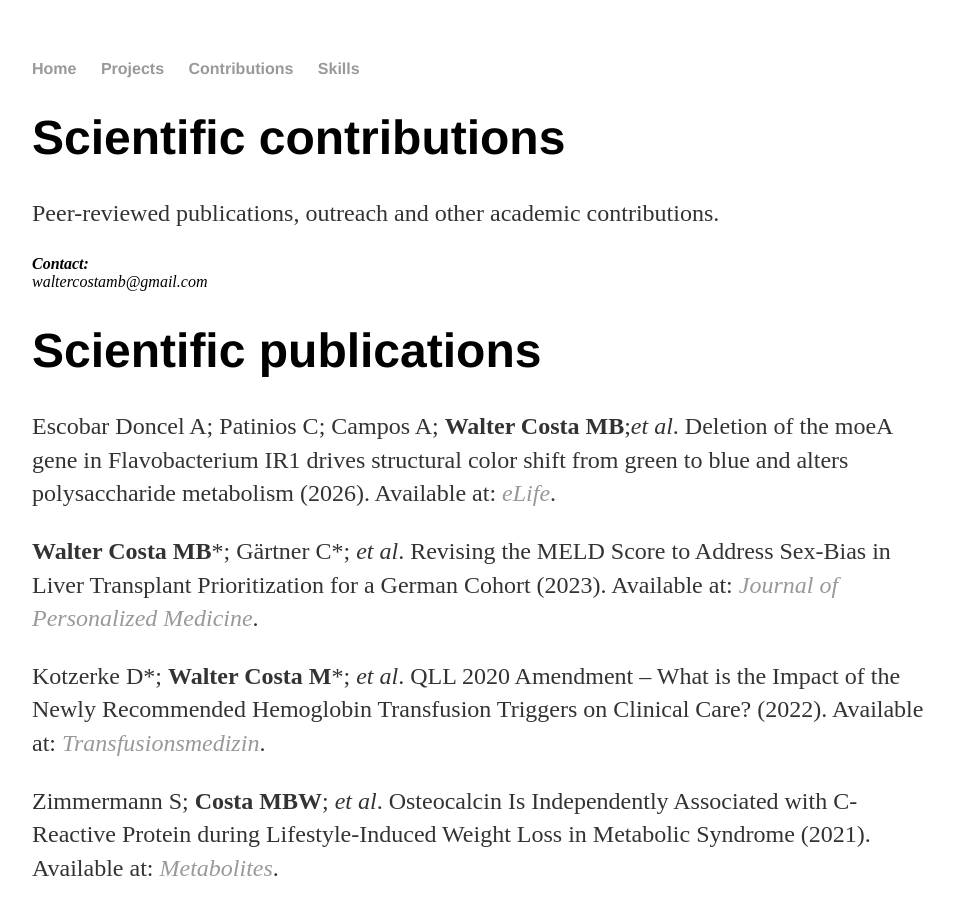
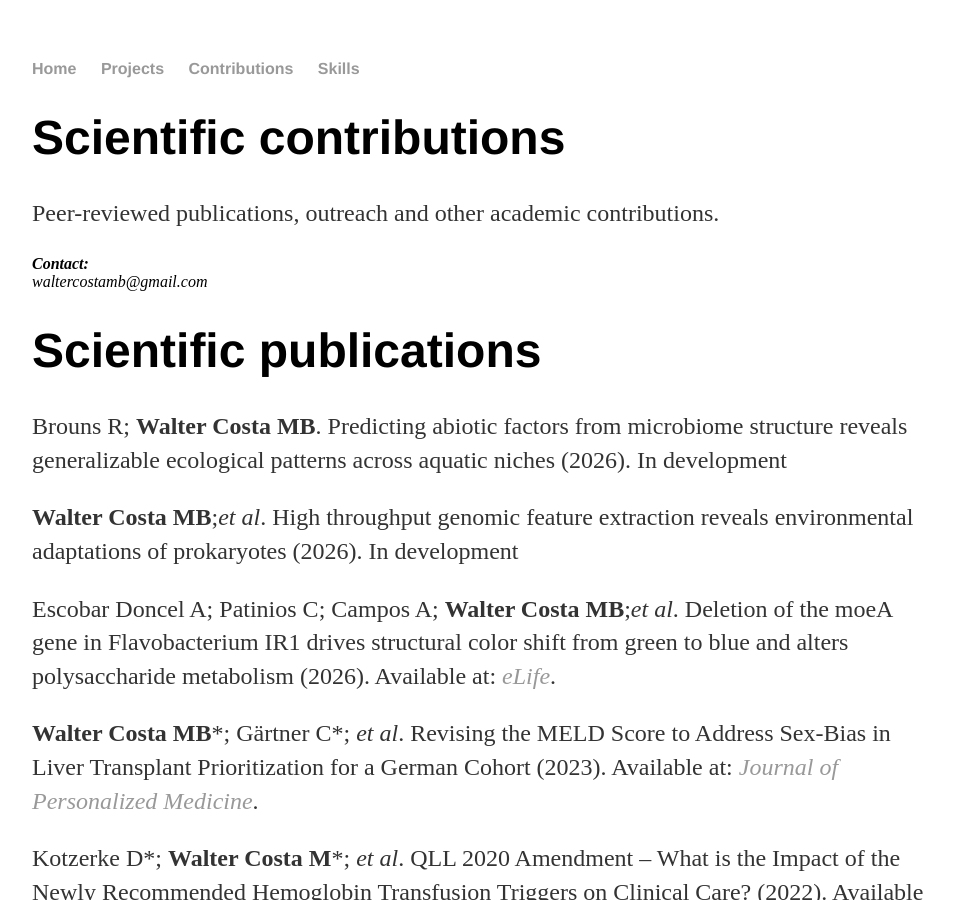
Before and after one commit to waltercostamb/waltercostamb.github.io, a Jekyll site: the page built from contributions/index.html, in a window 1280 px wide and 900 px high. Shown: the whole window, without its empty margins (160-1114 px from the left). Built offline with Jekyll 4.4.1, drawn with Linux system fonts in a browser that asks for light colours.

Commit message:
Update index.html

```diff
--- a/contributions/index.html
+++ b/contributions/index.html
@@ -15,6 +15,12 @@ title: Contributions of Maria Beatriz Walter Costa
 	</address>
 
 					<h1>Scientific publications</h1>
+
+					<p>Brouns R; <strong>Walter Costa MB</strong>. Predicting abiotic factors from microbiome structure reveals generalizable
+						ecological patterns across aquatic niches (2026). In development</p>
+
+					<p><strong>Walter Costa MB</strong>;<em>et al</em>. High throughput genomic feature extraction reveals environmental
+						adaptations of prokaryotes (2026). In development</p>
 
 					<p>Escobar Doncel A; Patinios C; Campos A; <strong>Walter Costa MB</strong>;<em>et al</em>.
 	  Deletion of the moeA gene in Flavobacterium IR1 drives structural color shift from green to blue and alters polysaccharide metabolism (2026).
```
